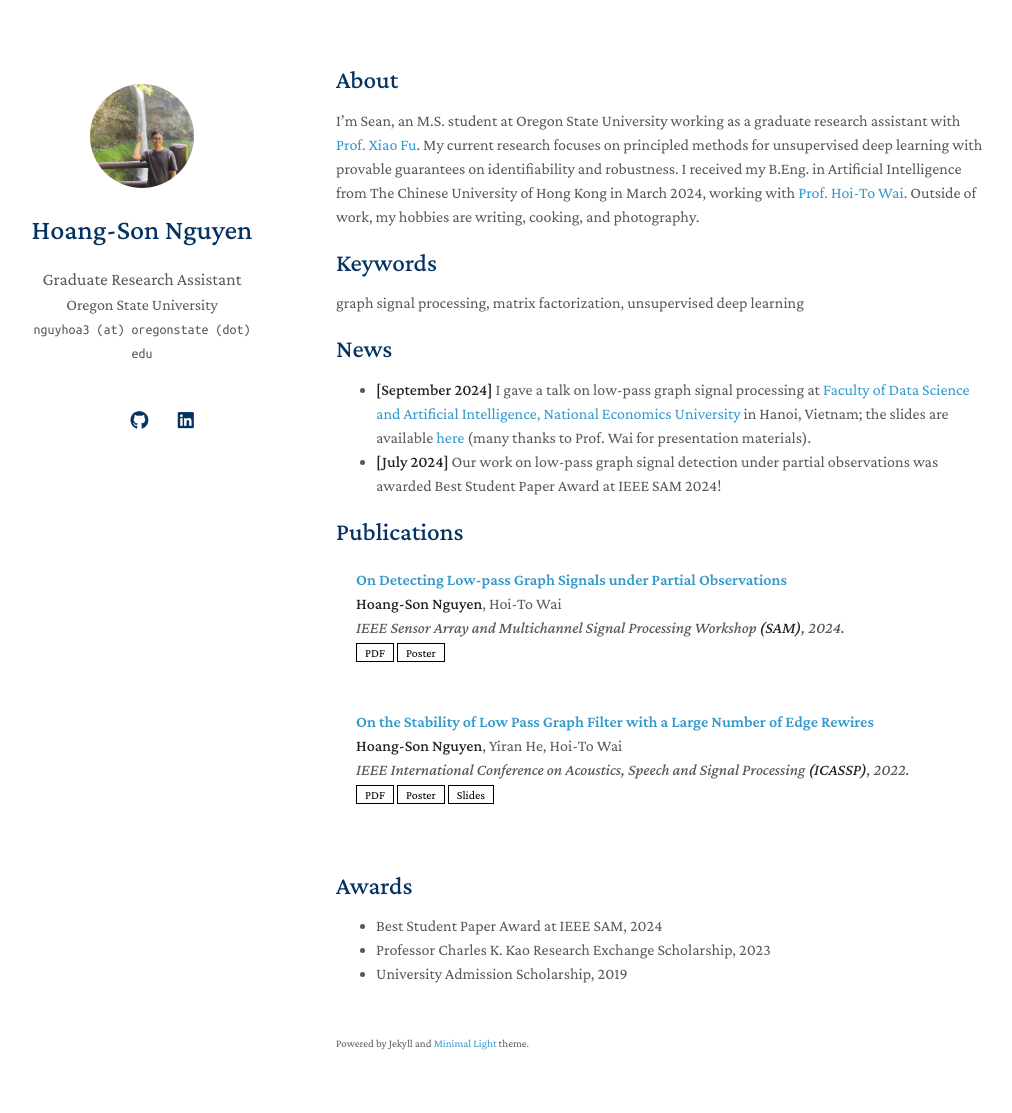
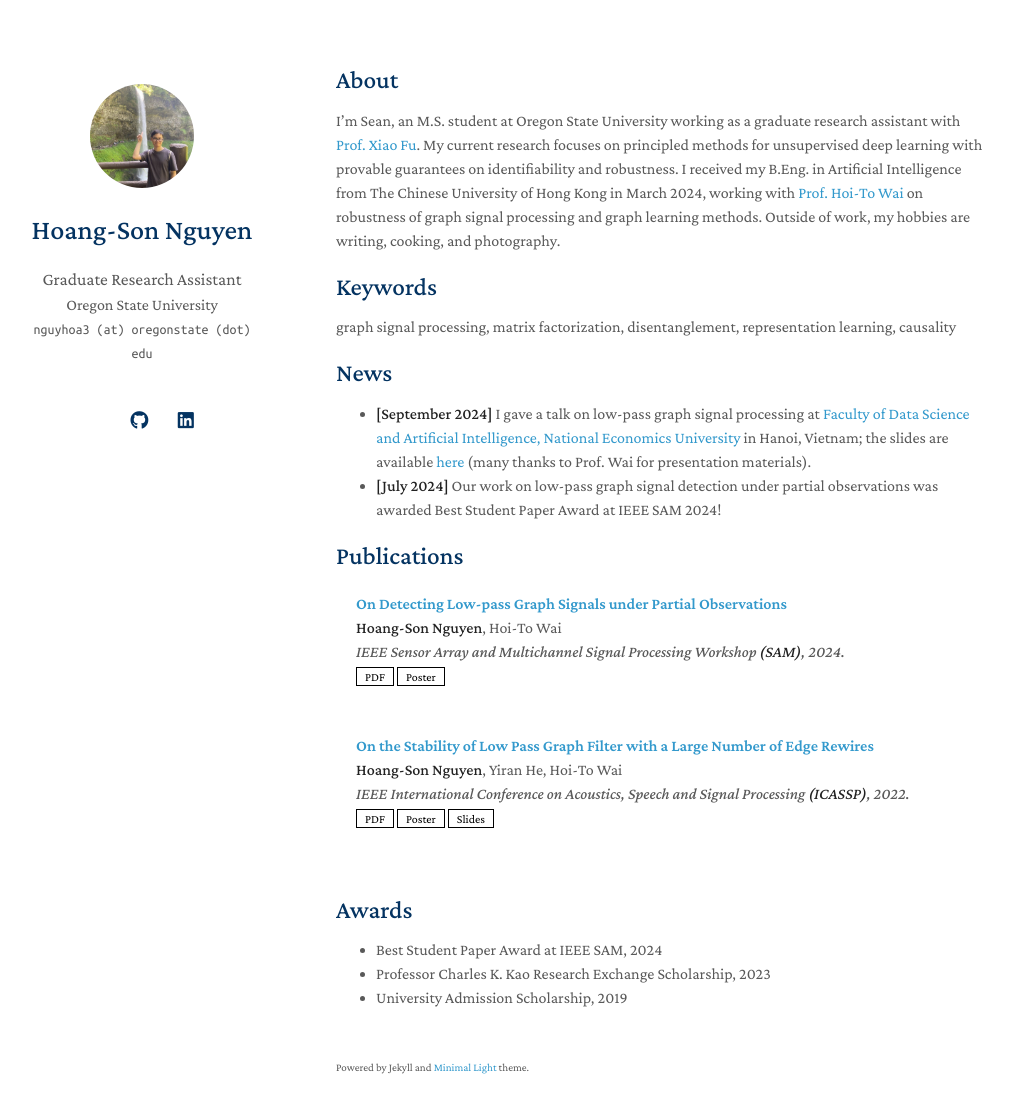
Before and after one commit to hsnguyen24/hsnguyen24.github.io, a Jekyll site: the page built from index.md, in a window 1280 px wide and 1148 px high. Shown: the top 1113 px of the window, without its empty margins (134-1146 px from the left). Built offline with Jekyll 4.4.1, drawn with Linux system fonts in a browser that asks for light colours; nearby versions of some CDN libraries; a style sheet for code colours, icons or effects is not loaded; our own code applies the rules of GitHub Pages for plain Markdown files.

Commit message:
Update index.md

```diff
--- a/index.md
+++ b/index.md
@@ -4,10 +4,10 @@ layout: homepage
 
 ## About
 
-I'm Sean, an M.S. student at Oregon State University working as a graduate research assistant with [Prof. Xiao Fu](https://web.engr.oregonstate.edu/~fuxia). My current research focuses on principled methods for unsupervised deep learning with provable guarantees on identifiability and robustness. I received my B.Eng. in Artificial Intelligence from The Chinese University of Hong Kong in March 2024, working with [Prof. Hoi-To Wai](https://www1.se.cuhk.edu.hk/~htwai). Outside of work, my hobbies are writing, cooking, and photography.
+I'm Sean, an M.S. student at Oregon State University working as a graduate research assistant with [Prof. Xiao Fu](https://web.engr.oregonstate.edu/~fuxia). My current research focuses on principled methods for unsupervised deep learning with provable guarantees on identifiability and robustness. I received my B.Eng. in Artificial Intelligence from The Chinese University of Hong Kong in March 2024, working with [Prof. Hoi-To Wai](https://www1.se.cuhk.edu.hk/~htwai) on robustness of graph signal processing and graph learning methods. Outside of work, my hobbies are writing, cooking, and photography.
 
 ## Keywords
-graph signal processing, matrix factorization, unsupervised deep learning
+graph signal processing, matrix factorization, disentanglement, representation learning, causality
 
 ## News
 - **[September 2024]** I gave a talk on low-pass graph signal processing at [Faculty of Data Science and Artificial Intelligence, National Economics University](https://fda.neu.edu.vn/) in Hanoi, Vietnam; the slides are available [here](./assets/files/Talk_at_NEU_2024.pdf) (many thanks to Prof. Wai for presentation materials).
```
